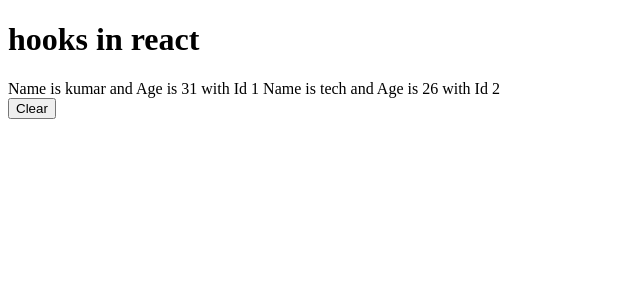
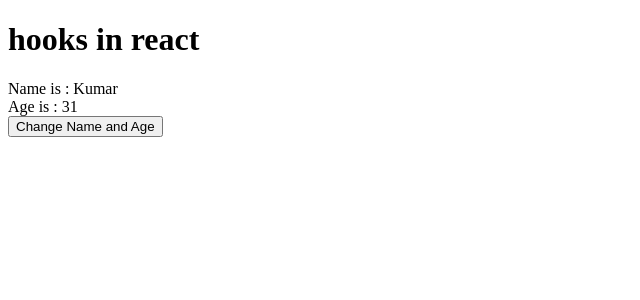
Before and after one commit to Krunal01/ReactHooks, a React (Create React App) app: page / in a window 1280 px wide. Shown: the top 300 px of the page, without its empty margins (0-640 px from the left). Built offline with nearby package versions, Linux system fonts and the light colour scheme.

Commit message:
simple useState hook with object

```diff
--- a/src/UseState.js
+++ b/src/UseState.js
@@ -1,31 +1,33 @@
 import react, { useState } from "react";
 export default function UseState() {
-  const info = [
-    {
-      id: 1,
-      name: "kumar",
-      age: 31,
-    },
-    {
-      id: 2,
-      name: "tech",
-      age: 26,
-    },
-  ];
-  const [array, setArray] = useState(info);
+  const [obj, setObj] = useState({ id: 1, name: "Kumar", age: 31 });
   const clearArray = () => {
-    setArray([]);
+    setObj({ ...obj, name: "Rana", age: 28 });
   };
   return (
     <>
-      <div>
-        {array.map((e) => {
-          return `Name is ${e.name} and Age is ${e.age} with Id ${e.id} `;
-        })}
-      </div>
-      <button onClick={clearArray}>Clear</button>
+      <div>Name is : {obj.name}</div>
+      <div>Age is : {obj.age}</div>
+      <button onClick={clearArray}>Change Name and Age</button>
     </>
   );
+}
+//   const info = [
+//     {
+//       id: 1,
+//       name: "kumar",
+//       age: 31,
+//     },
+//     {
+//       id: 2,
+//       name: "tech",
+//       age: 26,
+//     },
+//   ];
+{
+  /* {array.map((e) => {
+    return `Name is ${e.name} and Age is ${e.age} with Id ${e.id} `;
+})} */
 }
 //   <h1>useState with Array</h1>
 
```
